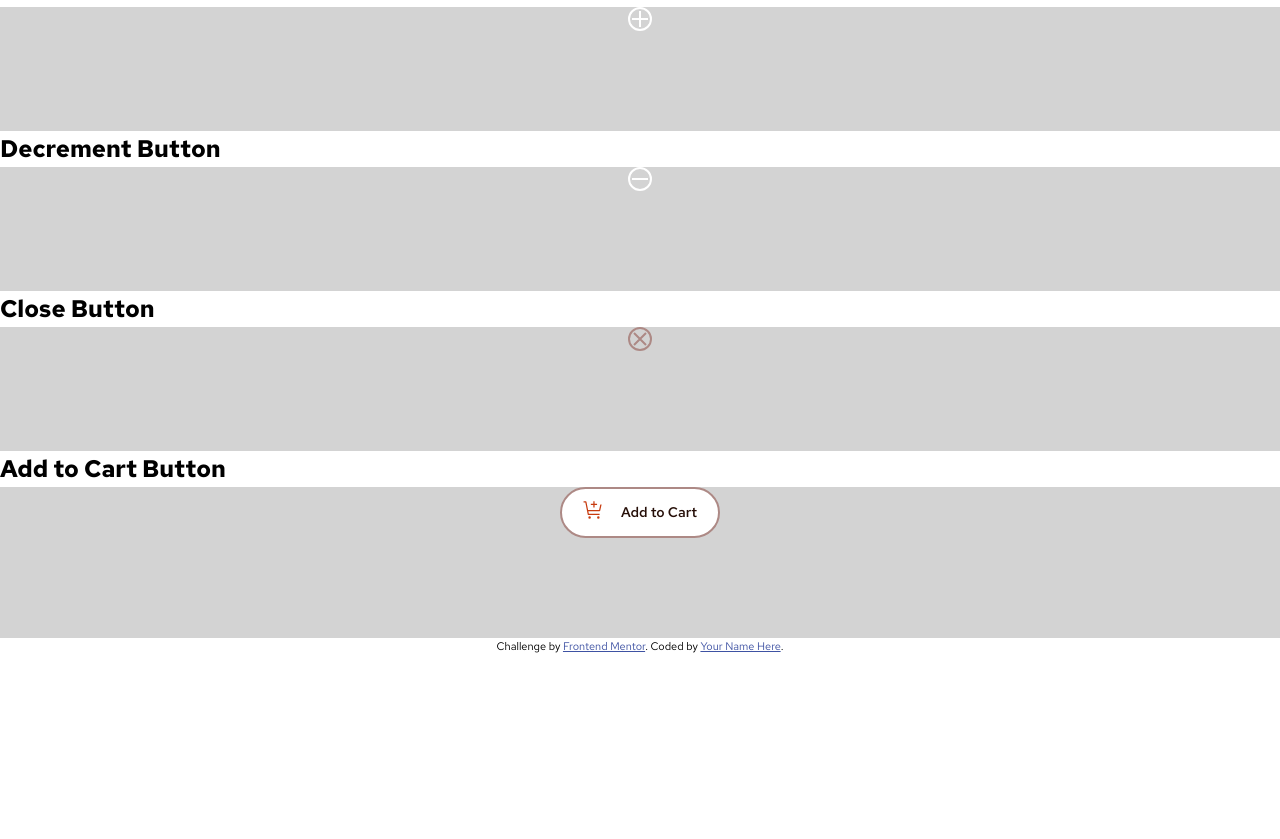
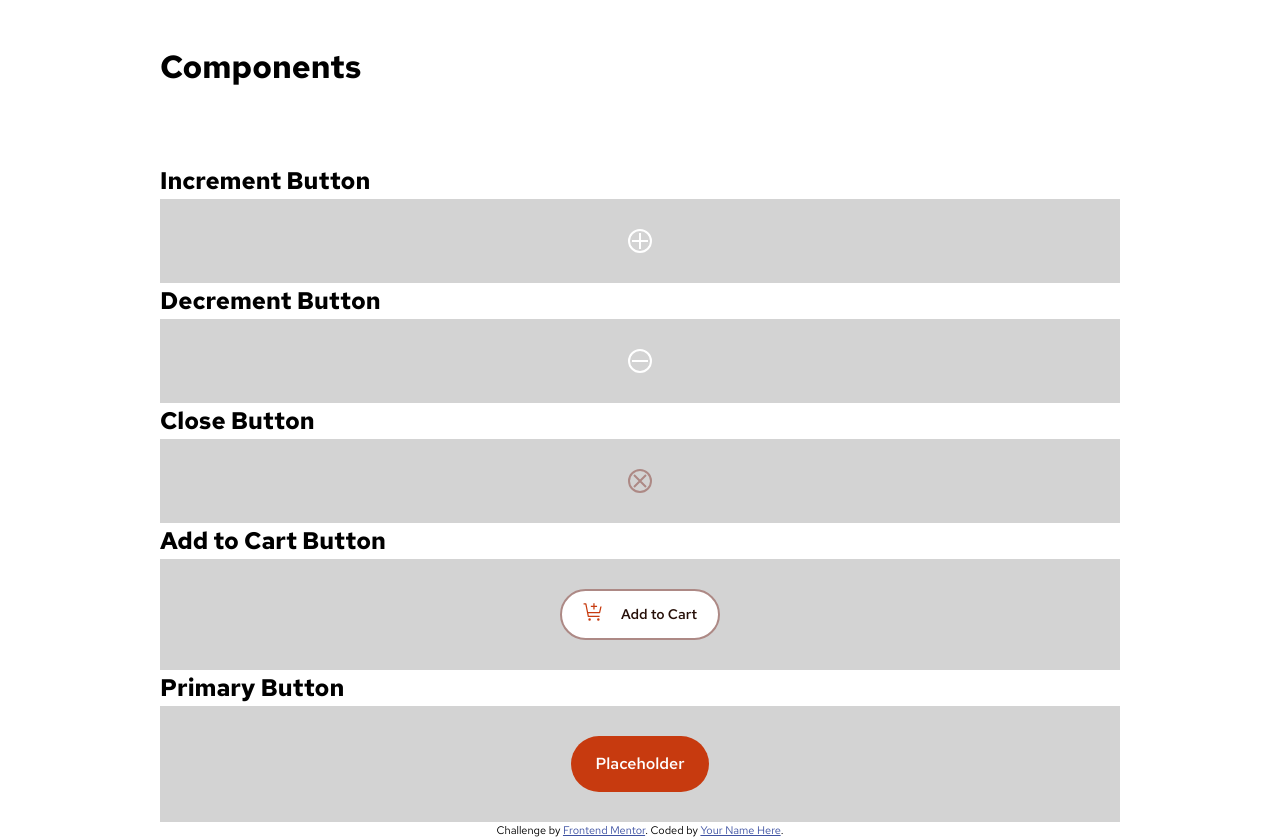
Before and after one commit to takahashiyb/product-list-with-cart, a Vue app: page / in a window 1280 px wide. Shown: the part 3668-4507 px from the top of the page. Before the commit the page ends 4323 px from the top, so only its background shows below. Built offline with nearby package versions, Linux system fonts and the light colour scheme.

Commit message:
Style the component showcase to fit in the design system

```diff
--- a/src/components/ComponentShowcase.vue
+++ b/src/components/ComponentShowcase.vue
@@ -2,9 +2,11 @@
 import AddMinusButton from './AddMinusButton.vue'
 import AddToCartButton from './AddToCartButton.vue'
 import CloseButton from './CloseButton.vue'
+import PrimaryButton from './PrimaryButton.vue'
 </script>
 
 <template>
+  <h1>Components</h1>
   <h2>Increment Button</h2>
   <div>
     <AddMinusButton :shape="'plus'" />
@@ -24,14 +26,29 @@ import CloseButton from './CloseButton.vue'
   <div>
     <AddToCartButton />
   </div>
+
+  <h2>Primary Button</h2>
+  <div>
+    <PrimaryButton>Placeholder</PrimaryButton>
+  </div>
 </template>
 
 <style scoped>
+h1 {
+  padding: 72px 160px;
+}
+
 div {
   display: grid;
   place-content: center;
   background-color: lightgray;
 
-  padding-bottom: 100px;
+  padding: 30px 0;
+
+  margin: 0 160px;
+}
+
+h2 {
+  padding: 0 160px;
 }
 </style>
```
